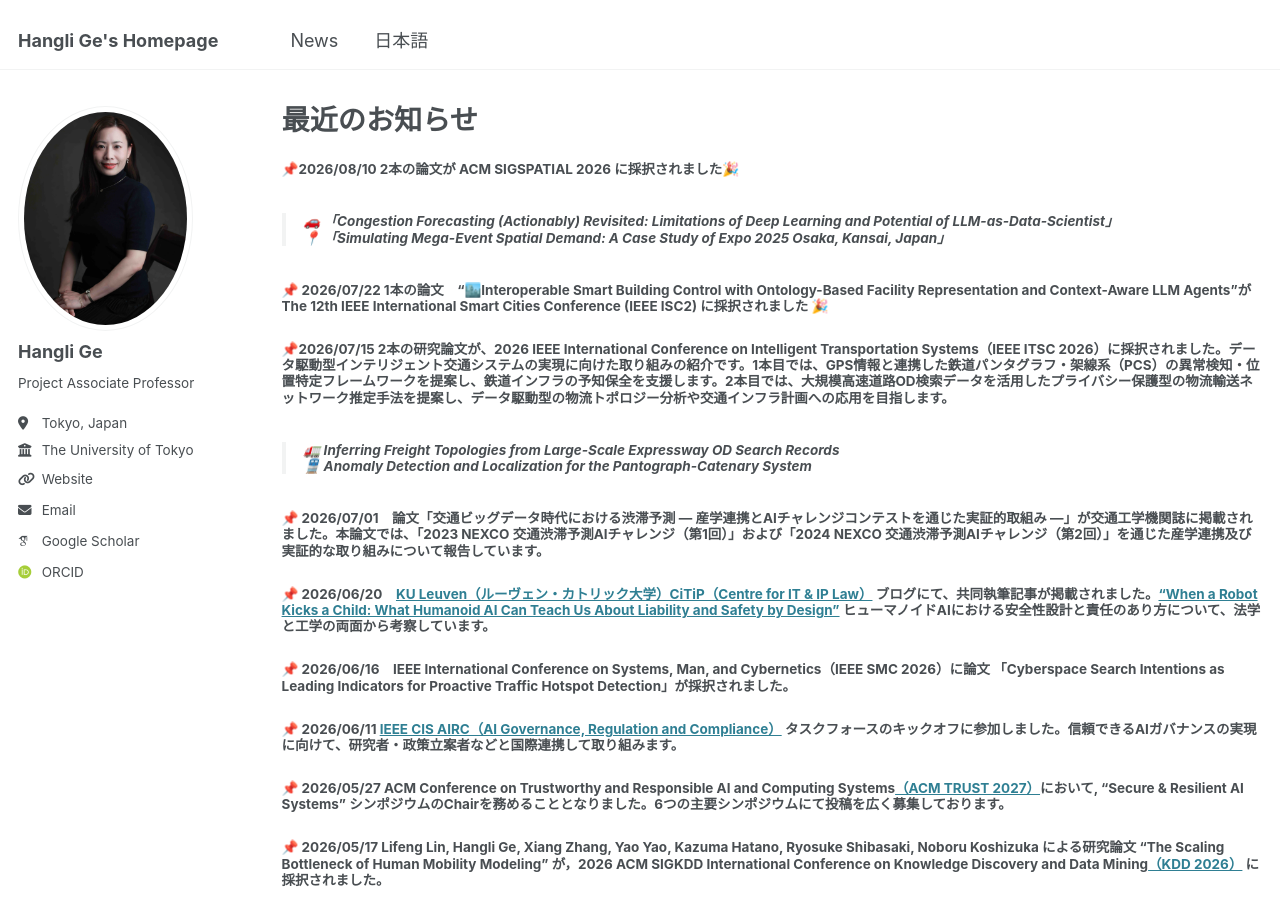
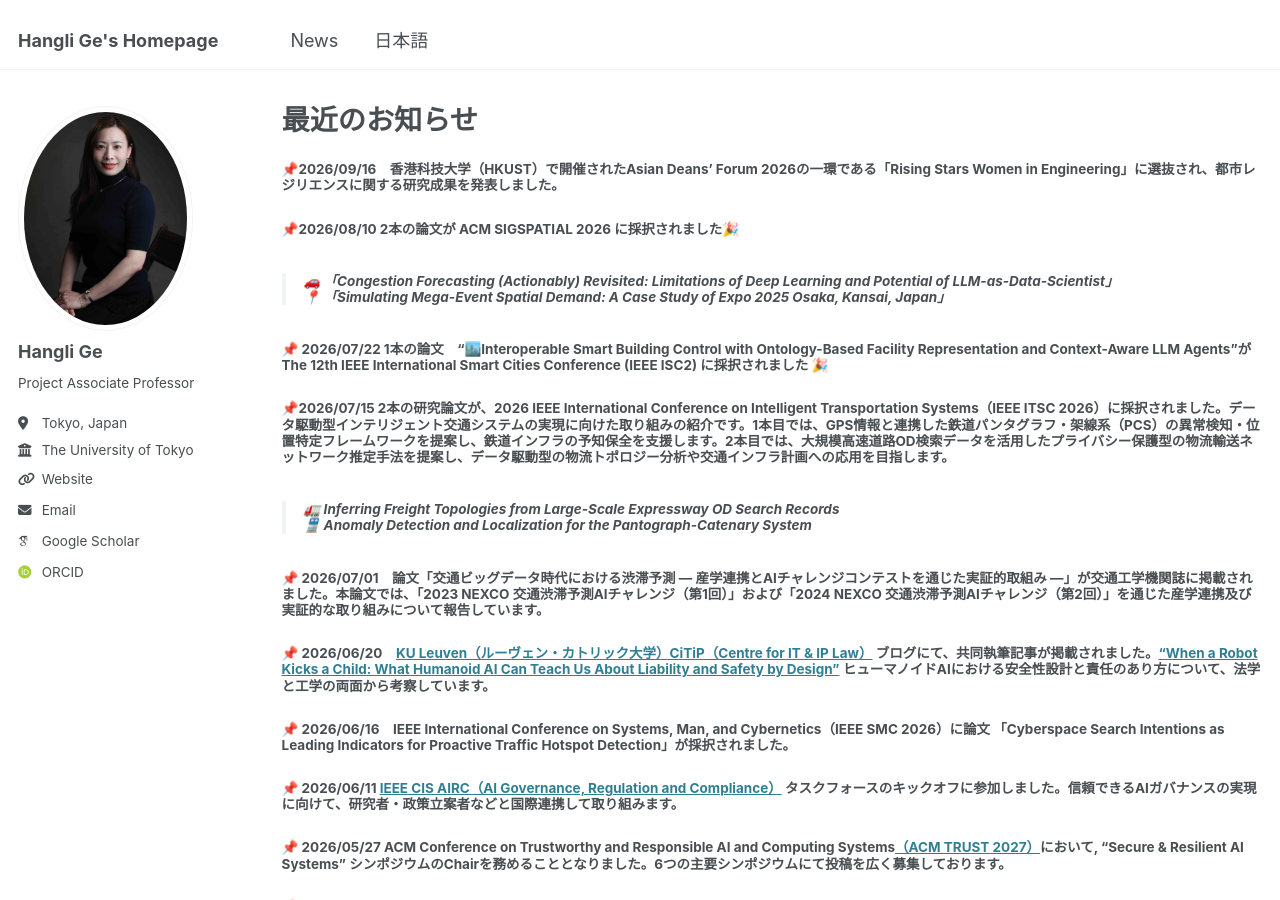
Before and after one commit to christie888/christie888.github.io, a Jekyll site: the page built from _pages/post_jp.md, in a window 1280 px wide and 900 px high. Built offline with Jekyll 4.4.1, drawn with Linux system fonts in a browser that asks for light colours; some web fonts are replaced.

Commit message:
Update post_jp.md

```diff
--- a/_pages/post_jp.md
+++ b/_pages/post_jp.md
@@ -4,6 +4,8 @@ title: "最近のお知らせ"
 permalink: post_jp/
 ---
 
+
+##### 📌2026/09/16　香港科技大学（HKUST）で開催されたAsian Deans’ Forum 2026の一環である「Rising Stars Women in Engineering」に選抜され、都市レジリエンスに関する研究成果を発表しました。
 
 ##### 📌2026/08/10 2本の論文が ACM SIGSPATIAL 2026 に採択されました🎉
 > ###### 🚗 **「Congestion Forecasting (Actionably) Revisited: Limitations of Deep Learning and Potential of LLM-as-Data-Scientist」**<br>📍 **「Simulating Mega-Event Spatial Demand: A Case Study of Expo 2025 Osaka, Kansai, Japan」**
```
